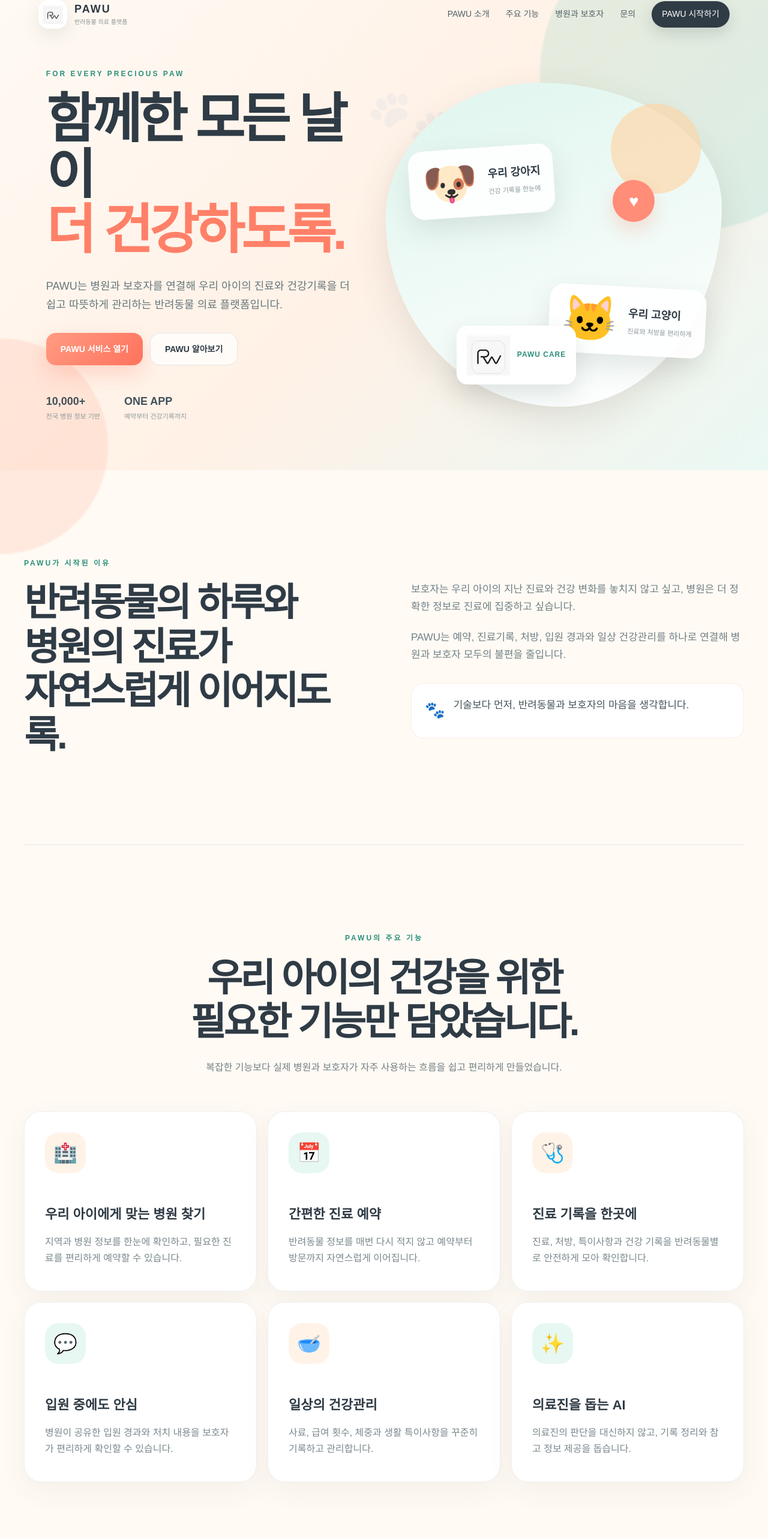
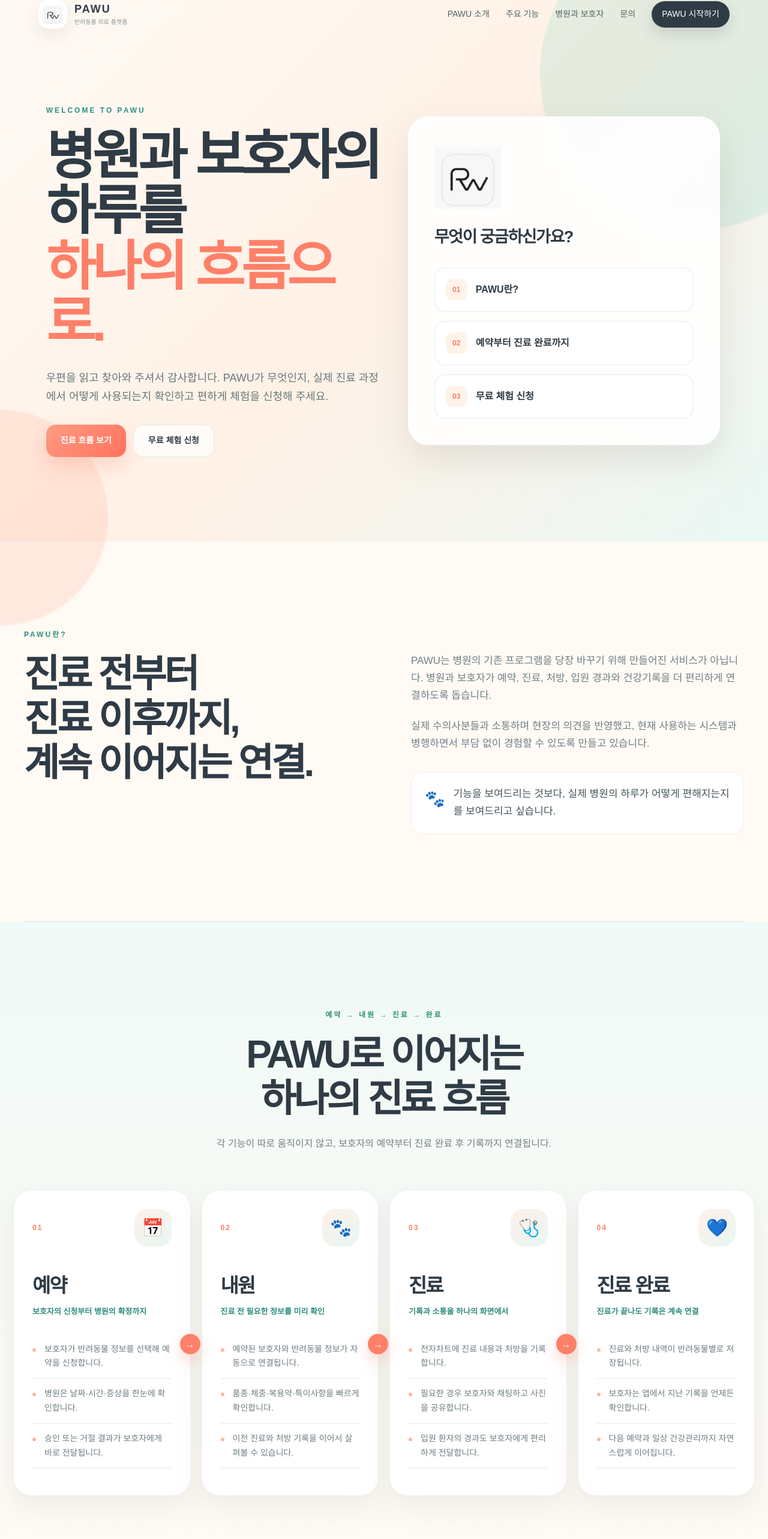
Before and after one commit to BGKCOGITO/pawu-homepage, a Next.js app: page / in a window 1280 px wide. Shown: the part 17-2583 px from the top of the page at 60% size. Built offline with nearby package versions, Linux system fonts and the light colour scheme.

Commit message:
Add files via upload

```diff
--- a/app/globals.css
+++ b/app/globals.css
@@ -166,3 +166,47 @@
   .footer-links{flex-direction:column;gap:8px}
   blockquote{letter-spacing:-2px}
 }
+
+/* QR landing v1.3 */
+.landing-hero{min-height:920px}
+.compact-visual{min-height:540px}
+.welcome-card{width:min(520px,44vw);padding:44px;border-radius:34px;background:rgba(255,255,255,.88);backdrop-filter:blur(18px);box-shadow:var(--shadow);display:grid;gap:15px}
+.welcome-card>img{object-fit:contain;margin-bottom:8px}
+.welcome-card>strong{font-size:27px;letter-spacing:-1.5px;margin-bottom:12px}
+.welcome-card>a{display:flex;align-items:center;gap:14px;padding:18px;border-radius:18px;background:#fff;border:1px solid var(--line);font-weight:700;transition:.25s}
+.welcome-card>a:hover{transform:translateX(6px);border-color:rgba(255,128,104,.4)}
+.welcome-card>a span{display:grid;place-items:center;width:36px;height:36px;border-radius:12px;background:var(--cream-2);color:var(--coral);font-size:12px}
+.journey-section{background:linear-gradient(180deg,#f0faf7 0%,#fffaf4 100%)}
+.journey-shell{width:min(1380px,calc(100% - 44px))}
+.journey-grid{display:grid;grid-template-columns:repeat(4,1fr);gap:18px;margin-top:64px}
+.journey-card{position:relative;min-height:510px;padding:31px;border-radius:30px;background:#fff;border:1px solid rgba(64,78,84,.08);box-shadow:0 18px 48px rgba(74,62,51,.08)}
+.journey-top{display:flex;align-items:center;justify-content:space-between}
+.journey-step{font-size:12px;font-weight:900;letter-spacing:2px;color:var(--coral)}
+.journey-icon{display:grid;place-items:center;width:62px;height:62px;border-radius:21px;background:linear-gradient(145deg,#fff0e8,#e7f7f2);font-size:29px}
+.journey-card h3{font-size:33px;letter-spacing:-2px;margin:38px 0 4px}
+.journey-card>strong{display:block;color:var(--mint-dark);font-size:13px;margin-bottom:26px}
+.journey-card ul{list-style:none;padding:0;margin:0}
+.journey-card li{position:relative;padding:13px 0 13px 20px;border-bottom:1px solid var(--line);color:#6e7d82;font-size:14px}
+.journey-card li:before{content:"";position:absolute;left:0;top:23px;width:6px;height:6px;border-radius:50%;background:var(--peach)}
+.journey-arrow{position:absolute;right:-17px;top:47%;z-index:3;width:34px;height:34px;border-radius:50%;display:grid;place-items:center;background:var(--coral);color:#fff;box-shadow:0 10px 24px rgba(255,128,104,.3)}
+.landing-features .feature-card{min-height:270px}
+.partner-message{padding:145px 24px;background:linear-gradient(140deg,#35474d,#43625f);color:#fff;text-align:center}
+.partner-inner{max-width:1050px;margin:auto}
+.partner-message .section-label{color:#afe3d7}
+.partner-message blockquote{font-size:clamp(36px,4.6vw,62px)}
+.partner-message blockquote span{color:#ffd1c6}
+.partner-message p:last-child{max-width:720px;margin:28px auto 0;color:#d5dfdf;font-weight:300}
+.trial-layout{display:grid;grid-template-columns:.9fr 1.1fr;gap:80px;align-items:start;padding:70px;border-radius:38px;background:linear-gradient(135deg,#fff0e8,#eef9f5)}
+.trial-copy h2{font-size:clamp(46px,5vw,70px);line-height:1.1;letter-spacing:-4px;margin:0 0 25px}
+.trial-copy>p:not(.section-label){color:#6e7d82}
+.contact-mini{display:grid;gap:4px;margin-top:34px;padding-top:26px;border-top:1px solid var(--line)}
+.contact-mini strong{font-size:17px;color:#35474d}
+.contact-mini a{font-size:14px;color:#6f7c80}
+.trial-form{padding:35px;border-radius:28px;background:#fff;box-shadow:0 20px 50px rgba(74,62,51,.09);display:grid;gap:16px}
+.trial-form label{display:grid;gap:7px;font-size:12px;font-weight:800;color:#56656a}
+.trial-form input,.trial-form textarea{width:100%;border:1px solid var(--line);border-radius:14px;padding:14px 15px;background:#fffdfb;color:var(--ink);font:inherit;outline:none}
+.trial-form input:focus,.trial-form textarea:focus{border-color:var(--peach);box-shadow:0 0 0 4px rgba(255,183,159,.18)}
+.form-button{border:0;cursor:pointer;width:100%;margin-top:4px}
+.trial-form small{color:#909b9e;text-align:center;font-weight:300}
+@media(max-width:1050px){.journey-grid{grid-template-columns:1fr 1fr}.journey-arrow{display:none}.trial-layout{grid-template-columns:1fr;gap:40px}.welcome-card{width:min(620px,90vw)}}
+@media(max-width:600px){.landing-hero{min-height:auto}.welcome-card{padding:25px}.welcome-card>strong{font-size:22px}.journey-grid{grid-template-columns:1fr}.journey-card{min-height:auto}.trial-layout{padding:28px 20px}.trial-form{padding:24px}.trial-copy h2{letter-spacing:-2px}}
--- a/app/page.tsx
+++ b/app/page.tsx
@@ -1,278 +1,255 @@
+"use client";
+
 import Image from "next/image";
+import { FormEvent, useState } from "react";
 import Header from "@/components/Header";
 import Reveal from "@/components/Reveal";
 import { site } from "@/data/site";
 
-const features = [
+const journey = [
   {
-    icon: "🏥",
-    title: "우리 아이에게 맞는 병원 찾기",
-    text: "지역과 병원 정보를 한눈에 확인하고, 필요한 진료를 편리하게 예약할 수 있습니다.",
+    step: "01",
+    icon: "📅",
+    title: "예약",
+    subtitle: "보호자의 신청부터 병원의 확정까지",
+    points: [
+      "보호자가 반려동물 정보를 선택해 예약을 신청합니다.",
+      "병원은 날짜·시간·증상을 한눈에 확인합니다.",
+      "승인 또는 거절 결과가 보호자에게 바로 전달됩니다.",
+    ],
   },
   {
-    icon: "📅",
-    title: "간편한 진료 예약",
-    text: "반려동물 정보를 매번 다시 적지 않고 예약부터 방문까지 자연스럽게 이어집니다.",
+    step: "02",
+    icon: "🐾",
+    title: "내원",
+    subtitle: "진료 전 필요한 정보를 미리 확인",
+    points: [
+      "예약된 보호자와 반려동물 정보가 자동으로 연결됩니다.",
+      "품종·체중·복용약·특이사항을 빠르게 확인합니다.",
+      "이전 진료와 처방 기록을 이어서 살펴볼 수 있습니다.",
+    ],
   },
   {
+    step: "03",
     icon: "🩺",
-    title: "진료 기록을 한곳에",
-    text: "진료, 처방, 특이사항과 건강 기록을 반려동물별로 안전하게 모아 확인합니다.",
+    title: "진료",
+    subtitle: "기록과 소통을 하나의 화면에서",
+    points: [
+      "전자차트에 진료 내용과 처방을 기록합니다.",
+      "필요한 경우 보호자와 채팅하고 사진을 공유합니다.",
+      "입원 환자의 경과도 보호자에게 편리하게 전달합니다.",
+    ],
   },
   {
-    icon: "💬",
-    title: "입원 중에도 안심",
-    text: "병원이 공유한 입원 경과와 처치 내용을 보호자가 편리하게 확인할 수 있습니다.",
-  },
-  {
-    icon: "🥣",
-    title: "일상의 건강관리",
-    text: "사료, 급여 횟수, 체중과 생활 특이사항을 꾸준히 기록하고 관리합니다.",
-  },
-  {
-    icon: "✨",
-    title: "의료진을 돕는 AI",
-    text: "의료진의 판단을 대신하지 않고, 기록 정리와 참고 정보 제공을 돕습니다.",
+    step: "04",
+    icon: "💙",
+    title: "진료 완료",
+    subtitle: "진료가 끝나도 기록은 계속 연결",
+    points: [
+      "진료와 처방 내역이 반려동물별로 저장됩니다.",
+      "보호자는 앱에서 지난 기록을 언제든 확인합니다.",
+      "다음 예약과 일상 건강관리까지 자연스럽게 이어집니다.",
+    ],
   },
 ];
 
+const features = [
+  ["💬", "병원·보호자 채팅", "전화가 어려운 순간에도 필요한 내용을 빠르게 주고받습니다."],
+  ["📋", "전자차트", "진료와 처방 기록을 반려동물별로 체계적으로 관리합니다."],
+  ["🏥", "입원 경과 공유", "사진과 함께 입원 중인 아이의 상태를 보호자에게 전합니다."],
+  ["🔔", "알림", "예약 결과와 병원 안내를 놓치지 않도록 전달합니다."],
+  ["🐶", "반려동물 정보", "품종, 체중, 복용약과 특이사항을 진료 전 확인합니다."],
+  ["💊", "처방 기록", "보호자가 지난 처방과 진료내역을 다시 확인할 수 있습니다."],
+];
+
 export default function Home() {
+  const [sent, setSent] = useState(false);
+
+  function submitTrial(event: FormEvent<HTMLFormElement>) {
+    event.preventDefault();
+    const form = new FormData(event.currentTarget);
+    const name = String(form.get("name") || "");
+    const hospital = String(form.get("hospital") || "");
+    const phone = String(form.get("phone") || "");
+    const email = String(form.get("email") || "");
+    const note = String(form.get("note") || "");
+
+    const subject = encodeURIComponent(`[PAWU 체험 신청] ${hospital || name}`);
+    const body = encodeURIComponent(
+      `성함: ${name}\n병원명: ${hospital}\n연락처: ${phone}\n이메일: ${email}\n문의사항: ${note}`
+    );
+    window.location.href = `mailto:${site.email}?subject=${subject}&body=${body}`;
+    setSent(true);
+  }
+
   return (
     <main id="top">
       <Header />
 
-      <section className="hero">
+      <section className="hero landing-hero">
         <div className="hero-blob blob-one" aria-hidden="true" />
         <div className="hero-blob blob-two" aria-hidden="true" />
-        <div className="paw-pattern" aria-hidden="true">🐾</div>
-
         <div className="hero-content">
-          <p className="eyebrow">FOR EVERY PRECIOUS PAW</p>
+          <p className="eyebrow">WELCOME TO PAWU</p>
           <h1>
-            함께한 모든 날이
+            병원과 보호자의 하루를
             <br />
-            <span>더 건강하도록.</span>
+            <span>하나의 흐름으로.</span>
           </h1>
           <p className="hero-description">
-            PAWU는 병원과 보호자를 연결해 우리 아이의 진료와 건강기록을
-            더 쉽고 따뜻하게 관리하는 반려동물 의료 플랫폼입니다.
+            우편을 읽고 찾아와 주셔서 감사합니다. PAWU가 무엇인지,
+            실제 진료 과정에서 어떻게 사용되는지 확인하고 편하게 체험을 신청해 주세요.
           </p>
-
           <div className="hero-actions">
-            <a
-              className="button button-primary"
-              href={site.serviceUrl}
-              target="_blank"
-              rel="noreferrer"
-            >
-              PAWU 서비스 열기
-            </a>
-            <a className="button button-secondary" href="#about">
-              PAWU 알아보기
-            </a>
-          </div>
-
-          <div className="trust-row">
-            <div><strong>10,000+</strong><span>전국 병원 정보 기반</span></div>
-            <div><strong>ONE APP</strong><span>예약부터 건강기록까지</span></div>
+            <a className="button button-primary" href="#journey">진료 흐름 보기</a>
+            <a className="button button-secondary" href="#trial">무료 체험 신청</a>
           </div>
         </div>
 
-        <div className="hero-visual" aria-label="강아지와 고양이를 위한 PAWU">
-          <div className="pet-scene">
-            <div className="sun-shape" />
-            <div className="pet-card dog-card">
-              <span className="pet-emoji">🐶</span>
-              <div>
-                <strong>우리 강아지</strong>
-                <small>건강 기록을 한눈에</small>
-              </div>
-            </div>
-            <div className="pet-card cat-card">
-              <span className="pet-emoji">🐱</span>
-              <div>
-                <strong>우리 고양이</strong>
-                <small>진료와 처방을 편리하게</small>
-              </div>
-            </div>
-            <div className="heart-bubble">♥</div>
-            <div className="care-badge">
-              <Image src="/images/pawu-symbol.png" alt="PAWU" width={72} height={72} />
-              <span>PAWU CARE</span>
-            </div>
+        <div className="hero-visual compact-visual">
+          <div className="welcome-card">
+            <Image src="/images/pawu-symbol.png" alt="PAWU" width={112} height={112} priority />
+            <strong>무엇이 궁금하신가요?</strong>
+            <a href="#about"><span>01</span> PAWU란?</a>
+            <a href="#journey"><span>02</span> 예약부터 진료 완료까지</a>
+            <a href="#trial"><span>03</span> 무료 체험 신청</a>
           </div>
         </div>
       </section>
 
       <section className="section about" id="about">
         <Reveal>
-          <div className="section-label">PAWU가 시작된 이유</div>
+          <div className="section-label">PAWU란?</div>
           <div className="about-grid">
-            <h2>
-              반려동물의 하루와
-              <br />
-              병원의 진료가
-              <br />
-              자연스럽게 이어지도록.
-            </h2>
+            <h2>진료 전부터<br />진료 이후까지,<br />계속 이어지는 연결.</h2>
             <div className="about-copy">
               <p>
-                보호자는 우리 아이의 지난 진료와 건강 변화를 놓치지 않고 싶고,
-                병원은 더 정확한 정보로 진료에 집중하고 싶습니다.
+                PAWU는 병원의 기존 프로그램을 당장 바꾸기 위해 만들어진 서비스가 아닙니다.
+                병원과 보호자가 예약, 진료, 처방, 입원 경과와 건강기록을 더 편리하게 연결하도록 돕습니다.
               </p>
               <p>
-                PAWU는 예약, 진료기록, 처방, 입원 경과와 일상 건강관리를 하나로
-                연결해 병원과 보호자 모두의 불편을 줄입니다.
+                실제 수의사분들과 소통하며 현장의 의견을 반영했고, 현재 사용하는 시스템과 병행하면서
+                부담 없이 경험할 수 있도록 만들고 있습니다.
               </p>
               <div className="warm-note">
                 <span>🐾</span>
-                <p>기술보다 먼저, 반려동물과 보호자의 마음을 생각합니다.</p>
+                <p>기능을 보여드리는 것보다, 실제 병원의 하루가 어떻게 편해지는지를 보여드리고 싶습니다.</p>
               </div>
             </div>
           </div>
         </Reveal>
       </section>
 
+      <section className="journey-section" id="journey">
+        <div className="section journey-shell">
+          <Reveal>
+            <div className="center-heading">
+              <p className="section-label">예약 → 내원 → 진료 → 완료</p>
+              <h2>PAWU로 이어지는<br />하나의 진료 흐름</h2>
+              <p>각 기능이 따로 움직이지 않고, 보호자의 예약부터 진료 완료 후 기록까지 연결됩니다.</p>
+            </div>
+          </Reveal>
+
+          <div className="journey-grid">
+            {journey.map((item, index) => (
+              <Reveal className="journey-card" key={item.title}>
+                <div className="journey-top">
+                  <span className="journey-step">{item.step}</span>
+                  <span className="journey-icon">{item.icon}</span>
+                </div>
+                <h3>{item.title}</h3>
+                <strong>{item.subtitle}</strong>
+                <ul>
+                  {item.points.map((point) => <li key={point}>{point}</li>)}
+                </ul>
+                {index < journey.length - 1 && <span className="journey-arrow" aria-hidden="true">→</span>}
+              </Reveal>
+            ))}
+          </div>
+        </div>
+      </section>
+
       <section className="section features" id="features">
         <Reveal>
           <div className="center-heading">
-            <p className="section-label">PAWU의 주요 기능</p>
-            <h2>
-              우리 아이의 건강을 위한
-              <br />
-              필요한 기능만 담았습니다.
-            </h2>
-            <p>
-              복잡한 기능보다 실제 병원과 보호자가 자주 사용하는 흐름을
-              쉽고 편리하게 만들었습니다.
-            </p>
+            <p className="section-label">한 흐름을 완성하는 기능</p>
+            <h2>병원과 보호자에게<br />필요한 연결만 담았습니다.</h2>
           </div>
         </Reveal>
-
-        <div className="feature-grid">
-          {features.map((feature) => (
-            <Reveal key={feature.title} className="feature-card">
-              <span className="feature-icon">{feature.icon}</span>
-              <h3>{feature.title}</h3>
-              <p>{feature.text}</p>
+        <div className="feature-grid landing-features">
+          {features.map(([icon, title, text]) => (
+            <Reveal className="feature-card" key={title}>
+              <span className="feature-icon">{icon}</span>
+              <h3>{title}</h3>
+              <p>{text}</p>
             </Reveal>
           ))}
         </div>
       </section>
 
-      <section className="section together" id="together">
+      <section className="partner-message">
         <Reveal>
-          <div className="together-heading">
-            <p className="section-label">병원과 보호자를 함께</p>
-            <h2>
-              더 편안한 진료,
+          <div className="partner-inner">
+            <div className="promise-icon">♥</div>
+            <p className="section-label">PAWU는 계속 발전합니다</p>
+            <blockquote>
+              PAWU는 아직 완성된 프로그램이 아닙니다.
               <br />
-              더 안심되는 돌봄.
-            </h2>
+              <span>원장님의 의견으로 계속 발전하는 서비스입니다.</span>
+            </blockquote>
+            <p>
+              잠시 함께 사용해 보시고, 좋았던 점보다 부족했던 점을 더 많이 말씀해 주세요.
+              그 의견 하나하나를 다음 개선에 담겠습니다.
+            </p>
           </div>
-        </Reveal>
-
-        <div className="together-grid">
-          <Reveal className="audience-card hospital-card">
-            <div className="audience-art">🧑‍⚕️</div>
-            <span className="audience-label">FOR HOSPITAL</span>
-            <h3>진료에 더 집중할 수 있도록</h3>
-            <p>
-              예약, 환자정보, 진료기록과 입원 경과를 하나의 흐름으로 관리해
-              반복 업무를 줄입니다.
-            </p>
-            <ul>
-              <li>예약 및 환자 관리</li>
-              <li>전자차트와 처방 기록</li>
-              <li>입원 경과 공유</li>
-              <li>병원 데이터 관리</li>
-            </ul>
-          </Reveal>
-
-          <Reveal className="audience-card guardian-card">
-            <div className="audience-art">👩‍🦰🐕</div>
-            <span className="audience-label">FOR GUARDIAN</span>
-            <h3>우리 아이의 건강을 놓치지 않도록</h3>
-            <p>
-              병원 검색과 예약부터 진료·처방 기록, 입원 경과와 일상 건강정보를
-              한곳에서 확인합니다.
-            </p>
-            <ul>
-              <li>병원 검색과 간편 예약</li>
-              <li>반려동물 정보 관리</li>
-              <li>진료·처방 기록 확인</li>
-              <li>건강 변화와 특이사항 기록</li>
-            </ul>
-          </Reveal>
-        </div>
-      </section>
-
-      <section className="promise">
-        <Reveal>
-          <div className="promise-icon">♥</div>
-          <p className="section-label">PAWU의 약속</p>
-          <blockquote>
-            의료진의 전문성을 존중하고,
-            <br />
-            <span>반려동물의 더 건강한 삶을 돕겠습니다.</span>
-          </blockquote>
-          <p>
-            PAWU의 기술과 AI는 의료진의 판단을 대신하지 않습니다.
-            더 정확한 기록과 편리한 소통을 돕는 따뜻한 도구가 되겠습니다.
-          </p>
         </Reveal>
       </section>
 
-      <section className="section contact" id="contact">
+      <section className="section trial-section" id="trial">
         <Reveal>
-          <div className="contact-panel">
-            <div className="contact-pets" aria-hidden="true">🐶 🐱</div>
-            <p className="section-label">PARTNERSHIP & EARLY ACCESS</p>
-            <h2>
-              PAWU와 함께할
-              <br />
-              병원과 파트너를 기다립니다.
-            </h2>
-            <p>
-              병원 운영 현장의 의견, 협업, 초기 도입과 서비스 문의를 환영합니다.
-            </p>
-            <div className="hero-actions">
-              <a className="button button-primary" href={`mailto:${site.email}`}>
-                이메일 문의
-              </a>
-              <a
-                className="button button-secondary"
-                href={`tel:${site.phone.replaceAll("-", "")}`}
-              >
-                {site.phone}
-              </a>
+          <div className="trial-layout">
+            <div className="trial-copy">
+              <p className="section-label">FREE TRIAL</p>
+              <h2>부담 없이<br />직접 경험해 보세요.</h2>
+              <p>
+                신청 내용을 확인한 뒤 BGK 대표 장수빈이 직접 연락드리겠습니다.
+                체험을 원하시는 병원에는 직접 방문해 설치와 사용 방법을 안내하고,
+                원장님의 의견을 듣겠습니다.
+              </p>
+              <div className="contact-mini">
+                <strong>장수빈 대표</strong>
+                <a href="tel:01030152717">010-3015-2717</a>
+                <a href="mailto:bgkcogito@naver.com">bgkcogito@naver.com</a>
+              </div>
             </div>
+
+            <form className="trial-form" onSubmit={submitTrial}>
+              <label>성함<input name="name" required placeholder="성함을 입력해 주세요" /></label>
+              <label>병원명<input name="hospital" required placeholder="병원명을 입력해 주세요" /></label>
+              <label>연락처<input name="phone" required inputMode="tel" placeholder="연락 가능한 번호" /></label>
+              <label>이메일<input name="email" required type="email" placeholder="이메일 주소" /></label>
+              <label>문의사항<textarea name="note" rows={4} placeholder="궁금한 점이나 방문 희망 내용을 남겨 주세요" /></label>
+              <button className="button button-primary form-button" type="submit">무료 체험 신청하기</button>
+              <small>
+                신청 버튼을 누르면 작성한 내용이 이메일로 연결됩니다.
+                {sent ? " 이메일 앱에서 전송을 완료해 주세요." : ""}
+              </small>
+            </form>
           </div>
         </Reveal>
       </section>
 
       <footer>
         <div className="footer-brand">
-          <span className="brand-icon small">
-            <Image src="/images/pawu-symbol.png" alt="" width={32} height={32} />
-          </span>
-          <div>
-            <strong>PAWU</strong>
-            <span>우리 아이의 건강을 연결합니다.</span>
-          </div>
+          <span className="brand-icon small"><Image src="/images/pawu-symbol.png" alt="" width={32} height={32} /></span>
+          <div><strong>PAWU</strong><span>우리 아이의 건강을 연결합니다.</span></div>
         </div>
-
         <nav className="footer-links">
-          <a href={site.companyUrl} target="_blank" rel="noreferrer">
-            BGK 공식 홈페이지
-          </a>
+          <a href={site.companyUrl} target="_blank" rel="noreferrer">BGK 공식 홈페이지</a>
           <a href="/privacy">개인정보처리방침</a>
           <a href={`mailto:${site.email}`}>{site.email}</a>
         </nav>
-
-        <p className="copyright">
-          © {new Date().getFullYear()} BGK. All rights reserved.
-        </p>
+        <p className="copyright">© {new Date().getFullYear()} BGK. All rights reserved.</p>
       </footer>
     </main>
   );
```
Also changed, not shown: 1 other file (tests, documents, lock files or other folders).
